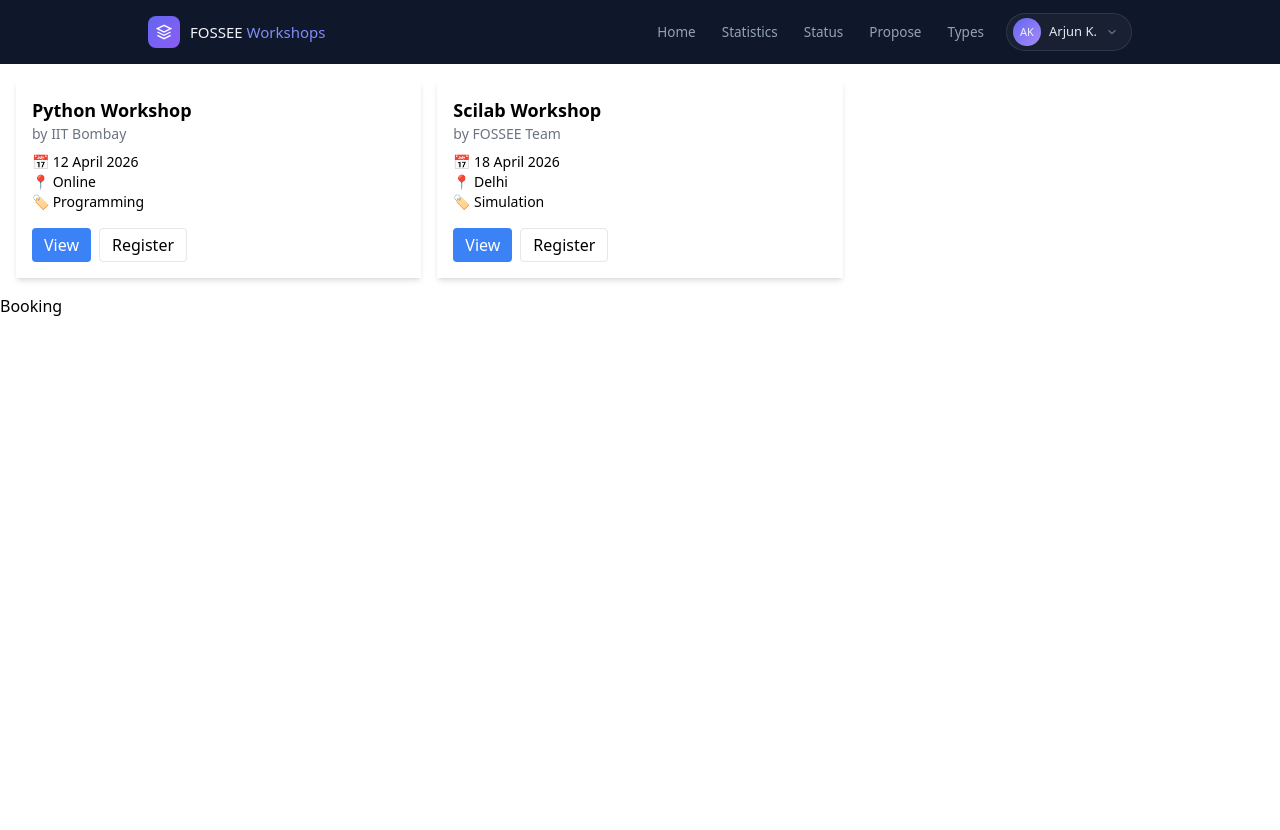
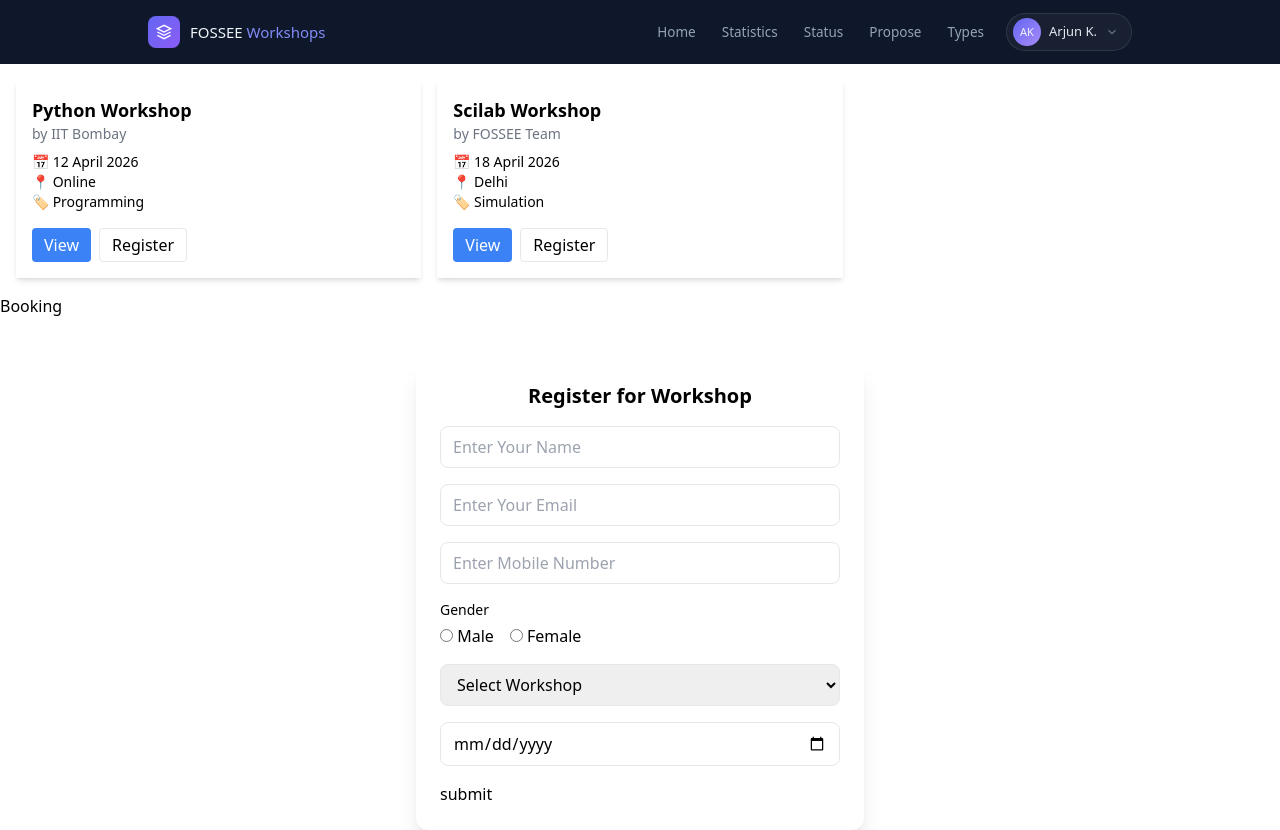
Before and after one commit to ashok-8081/workshop-ui, a React (Create React App) app: page / in a window 1280 px wide. Before the commit the page ends 800 px from the top, so only its background shows below. Built offline with nearby package versions, Linux system fonts and the light colour scheme.

Commit message:
added advanced booking form with validation adn ui

```diff
--- a/src/components/BookingForm.jsx
+++ b/src/components/BookingForm.jsx
@@ -1,11 +1,71 @@
 import React from "react";
 
 const BookingForm = () => {
-  return <div>
-    <form action="/register" method="POST">
+  return (
+    <div className="max-w-md mx-auto mt-10 bg-white shadow-xl rounded-xl p-6">
+      <h2 className="text-xl font-semibold mb-4 text-center">
+        Register for Workshop
+      </h2>
 
-    </form>
-  </div>;
+      <form method="POST" className="space-y-4">
+        {/*Name*/}
+        <input
+          type="text"
+          name="name"
+          placeholder="Enter Your Name"
+          className="w-full border rounded-lg px-3 py-2 focus:ring-2 focus:ring-blue-400"
+        />
+
+        {/*Email*/}
+        <input
+          type="email"
+          name="email"
+          placeholder="Enter Your Email"
+          className="w-full border rounded-lg px-3 py-2 focus:ring-2 focus:ring-blue-400"
+        />
+
+        {/*Mobile Number*/}
+        <input
+          type="text"
+          name="phone"
+          placeholder="Enter Mobile Number"
+          className="w-full border rounded-lg px-3 py-2 focus:ring-2 focus:ring-blue-400"
+        />
+
+        {/*Gender*/}
+        <div>
+          <p className="text-sm mb-1">Gender</p>
+          <div className="flex gap-4">
+            <label>
+              <input type="radio" name="gender" value="male" /> Male
+            </label>
+            <label>
+              <input type="radio" name="gender" value="female" /> Female
+            </label>
+          </div>
+        </div>
+
+        {/*Workshop Dropdown */}
+        <select
+          name="workshop"
+          className="w-full border rounded-lg px-3 py-2 focus:ring-2 focus:ring-blue-400"
+        >
+          <option value="">Select Workshop</option>
+          <option value="python">Select Workshop</option>
+          <option value="scilab">Select Workshop</option>
+          <option value="iot">Select Workshop</option>
+        </select>
+
+        {/*Data Selection */}
+        <input
+          type="date"
+          name="date"
+          className="w-full border rounded-lg px-3 py-2 focus:ring-2 focus:ring-blue-400"
+        />
+        <input type="Submit" value="submit" />
+      </form>
+    </div>
+  );
 };
 
 export default BookingForm;
```
